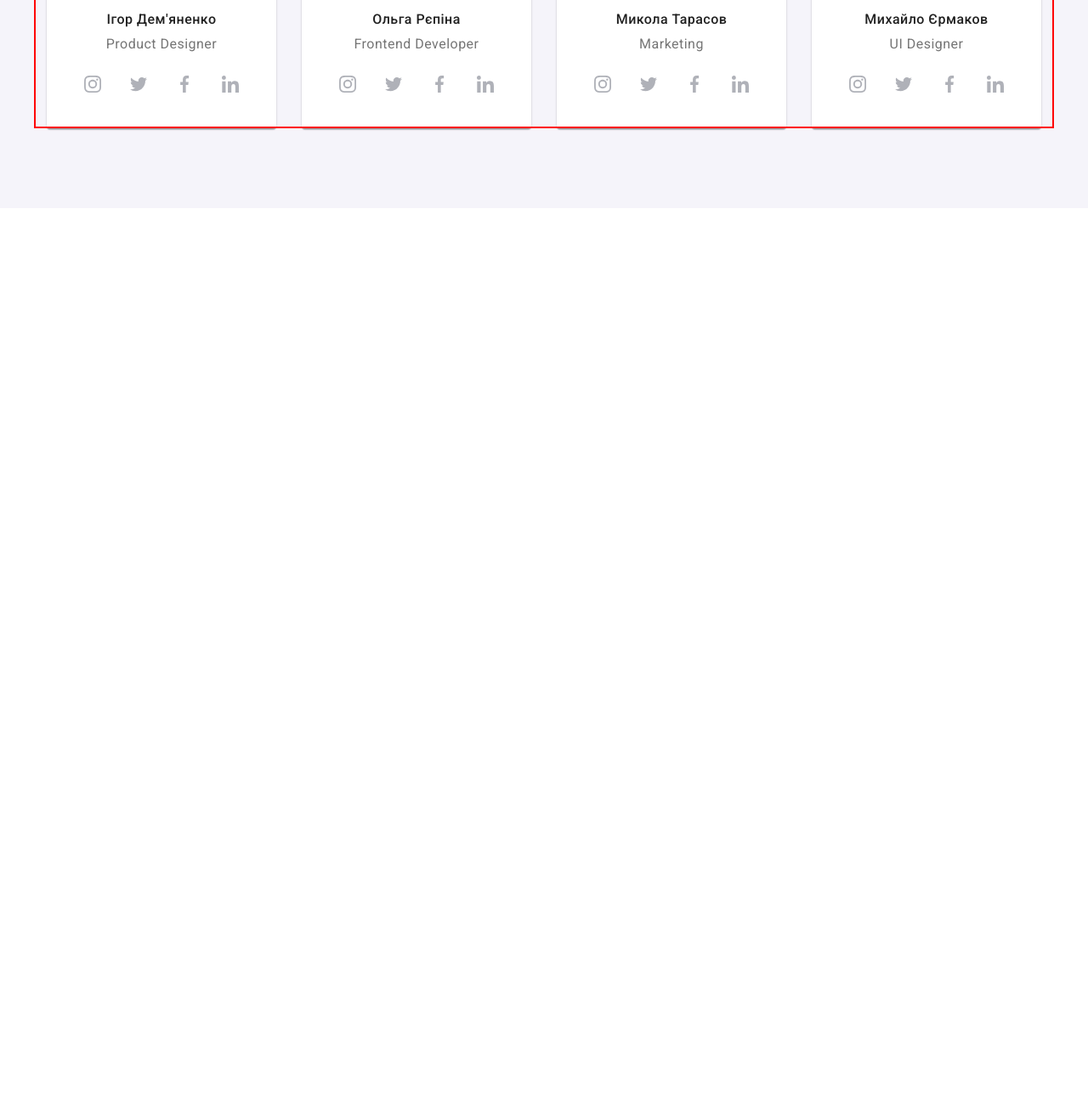
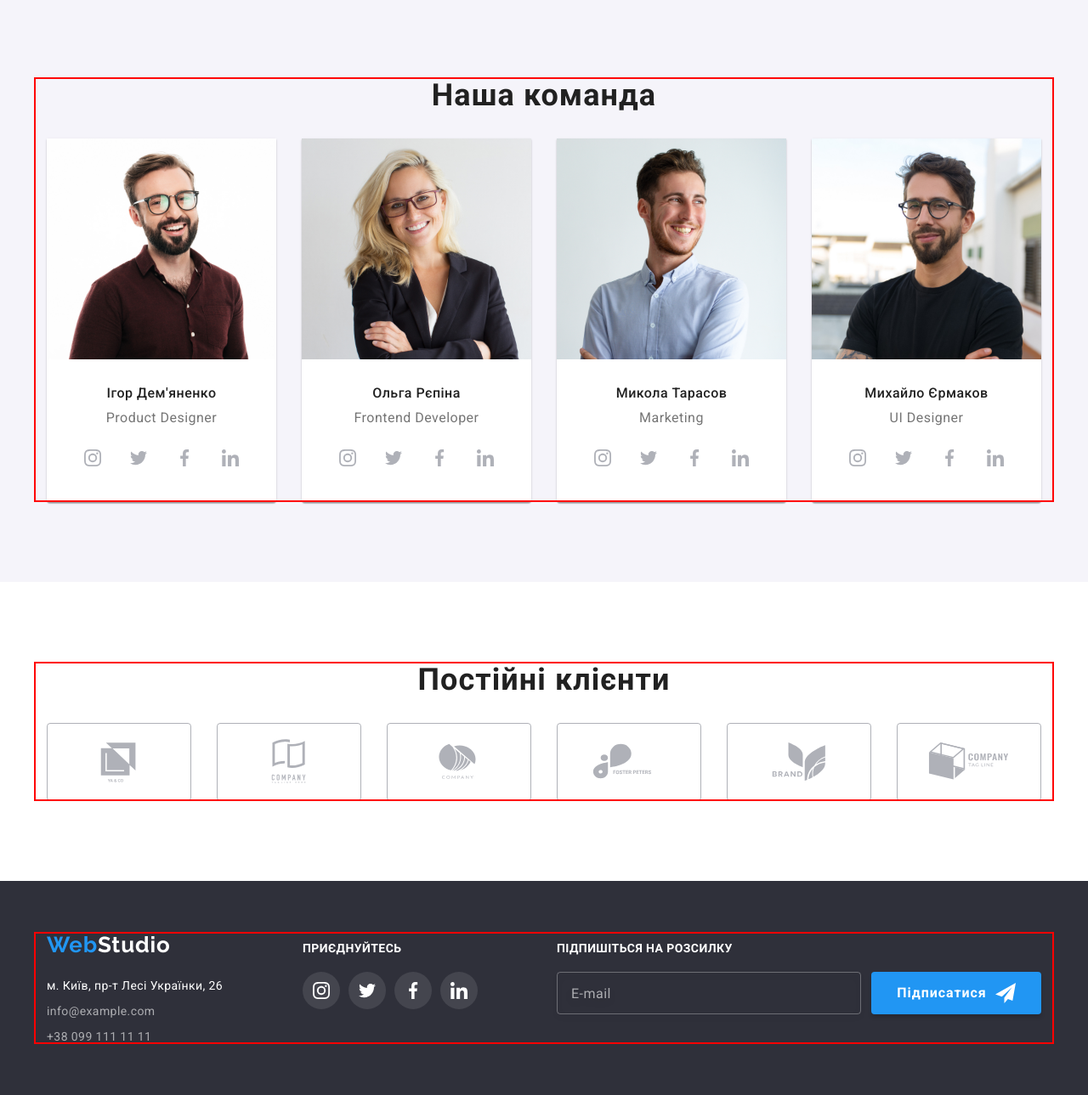
Before and after one commit to Sergii79/goit-markup-hw-08, a plain HTML site: page index.html in a window 1280 px wide. Shown: the part 899-2188 px from the top of the page at 85% size. Before the commit the page ends 1144 px from the top, so only its background shows below. Drawn offline with nearby package versions, Linux system fonts and the light colour scheme.

Commit message:
third commit

```diff
--- a/index.html
+++ b/index.html
@@ -127,12 +127,12 @@
       </section>
 
       <!--work-->
-      <!-- <section class="section section--no-padding-top">
+      <section class="section section--no-padding-top display-none-mob-tab">
         <div class="container">
-          <h2 class="section__title">Чим ми займаємося</h2>
-          <ul class="work">
+          <h2 class="section__title display-none-mob-tab">Чим ми займаємося</h2>
+          <ul class="work display-none-mob-tab display-none-mob-tab--flex">
             <li class="work__item">
-              <img src="./images/work/box1.jpg" alt="Розробка" width="370" height="294" />
+              <img class="" src="./images/work/box1.jpg" alt="Розробка" width="370" height="294" />
               <div class="work__box">
                 <h3 class="work__title">Десктопні додатки</h3>
               </div>
@@ -151,7 +151,7 @@
             </li>
           </ul>
         </div>
-      </section> -->
+      </section>
 
       <!--team-->
       <section class="section section--ather-background">
@@ -431,7 +431,7 @@
       </section>
 
       <!--client-->
-      <!-- <section class="section">
+      <section class="section">
         <div class="container">
           <h2 class="section__title">Постійні клієнти</h2>
           <ul class="client">
@@ -479,14 +479,14 @@
             </li>
           </ul>
         </div>
-      </section> -->
+      </section>
     </main>
 
     <!--footer-->
-    <!-- <footer class="footer">
+    <footer class="footer">
       <div class="container container__footer">
         <div class="footer__left-part">
-          <a class="logo" href="./index.html">Web</span><span class="logo__white">Studio</span>
+          <a class="logo logo--center" href="./index.html">Web</span><span class="logo__white">Studio</span>
           </a>
           <address class="adress">
             <ul class="adress__list">
@@ -581,7 +581,7 @@
           </div>
         </form>
       </div>
-    </footer> -->
+    </footer>
 
     <!--modal window-->
     <div class="backdrop is-hidden" data-modal>
--- a/sass/components/_adress.scss
+++ b/sass/components/_adress.scss
@@ -14,6 +14,20 @@
 
 .adress__item {
     height: 21px;
+
+    // mobail - 480px
+    @media screen and (min-width: 480px) {
+        display: flex;
+        justify-content: center;
+    }
+
+    // tablet - 768px
+    @media screen and (min-width: 780px) {}
+
+    // desktop - 1200px
+    @media screen and (min-width: 1200px) {
+        justify-content: left;
+    }
 }
 
 .adress__link-light,
--- a/sass/components/_client.scss
+++ b/sass/components/_client.scss
@@ -2,12 +2,27 @@
 
 .client {
     display: flex;
+    flex-wrap: wrap;
     gap: 30px;
 }
 
 .client__item {
-    width: 170px;
     height: 92px;
+
+    // mobail - 480px
+    @media screen and (min-width: 480px) {
+        width: calc((100% - 30px)/2);
+    }
+
+    // tablet - 768px
+    @media screen and (min-width: 780px) {
+        width: calc((100% - 60px)/3);
+    }
+
+    // desktop - 1200px
+    @media screen and (min-width: 1200px) {
+        width: calc((100% - 150px)/6);
+    }
 }
 
 .client__link {
--- a/sass/components/_container.scss
+++ b/sass/components/_container.scss
@@ -32,6 +32,22 @@
 }
 
 .container__footer {
-    display: flex;
     align-items: baseline;
+
+    // mobail - 480px
+    @media screen and (min-width: 480px) {
+
+    }
+
+    // tablet - 768px
+    @media screen and (min-width: 780px) {
+        display: flex;
+        flex-wrap: wrap;
+    }
+
+    // desktop - 1200px
+    @media screen and (min-width: 1200px) {
+        display: flex;
+        flex-wrap: nowrap;
+    }
 }
--- a/sass/components/_footer.scss
+++ b/sass/components/_footer.scss
@@ -6,8 +6,22 @@
 }
 
 .footer__left-part {
-    flex-grow: 1;
-    margin-right: 70px;
+
+    // mobail - 480px
+    @media screen and (min-width: 480px) {
+
+    }
+
+    // tablet - 768px
+    @media screen and (min-width: 780px) {
+        width: calc((100% - 60px)/2);
+    }
+
+    // desktop - 1200px
+    @media screen and (min-width: 1200px) {
+        flex-grow: 1;
+        margin-right: 70px;
+    }
 }
 
 .footer__title {
@@ -19,4 +33,20 @@
     letter-spacing: 0.03em;
     text-transform: uppercase;
     color: var(--secondary-text-color);
+
+    // mobail - 480px
+    @media screen and (min-width: 480px) {
+        display: flex;
+        justify-content: center;
+    }
+
+    // tablet - 768px
+    @media screen and (min-width: 780px) {
+
+    }
+
+    // desktop - 1200px
+    @media screen and (min-width: 1200px) {
+       display: block;
+    }
 }
--- a/sass/components/_logo.scss
+++ b/sass/components/_logo.scss
@@ -16,3 +16,22 @@
 .logo__white {
     color: var(--secondary-text-color);
 }
+
+.logo--center {
+    // mobail - 480px
+    @media screen and (min-width: 480px) {
+        display: flex;
+        justify-content: center;
+    }
+
+    // tablet - 768px
+    @media screen and (min-width: 780px) {
+        display: flex;
+        justify-content: center;
+    }
+
+    // desktop - 1200px
+    @media screen and (min-width: 1200px) {
+        justify-content: left;
+    }
+}
--- a/sass/components/_register-email.scss
+++ b/sass/components/_register-email.scss
@@ -17,6 +17,22 @@
 
 .register-email__box {
     display: flex;
+
+    // mobail - 480px
+    @media screen and (min-width: 480px) {
+        flex-direction: column;
+        justify-content: center;
+        // align-items: center;
+
+    }
+
+    // tablet - 768px
+    @media screen and (min-width: 780px) {}
+
+    // desktop - 1200px
+    @media screen and (min-width: 1200px) {
+        flex-direction: row;
+    }
 }
 
 .register-email__label {
--- a/sass/components/_section.scss
+++ b/sass/components/_section.scss
@@ -1,9 +1,6 @@
 /* section */
 
 .section {
-
-    // mobail - 480px
-
     padding: 60px 0;
 
     // tablet - 768px
@@ -24,15 +21,16 @@
 .section__title {
     margin-bottom: 30px;
     font-weight: 700;
-    font-size: 36px;
-    line-height: calc(42 / 36);
+    font-size: 28px;
+    line-height: calc(33 / 28);
     text-align: center;
     letter-spacing: 0.03em;
     color: var(--title-text-color);
 
     // desktop - 1200px
     @media screen and (min-width: 1200px) {
-        margin-bottom: 50px;
+        font-size: 36px;
+        line-height: calc(42 / 36);
     }
 }
 
--- a/sass/main.scss
+++ b/sass/main.scss
@@ -1,6 +1,7 @@
 // utils styles
 @import './utils/variables.scss';
 @import './utils/visually-hidden';
+@import './utils/display-none';
 
 // base styles
 @import './components/reset';
--- /dev/null
+++ b/sass/utils/_display-none.scss
@@ -0,0 +1,18 @@
+// display-none mobail & tablet version
+
+.display-none-mob-tab {
+    display: none;
+
+    // desktop - 1200px
+    @media screen and (min-width: 1200px) {
+        display: block;
+    }
+}
+
+.display-none-mob-tab--flex {
+
+    // desktop - 1200px
+    @media screen and (min-width: 1200px) {
+        display: flex;
+    }
+}
```
Also changed, not shown: css/main.css, css/main.min.css, sass/components/_work.scss (line endings or trailing spaces), 2 other files.
